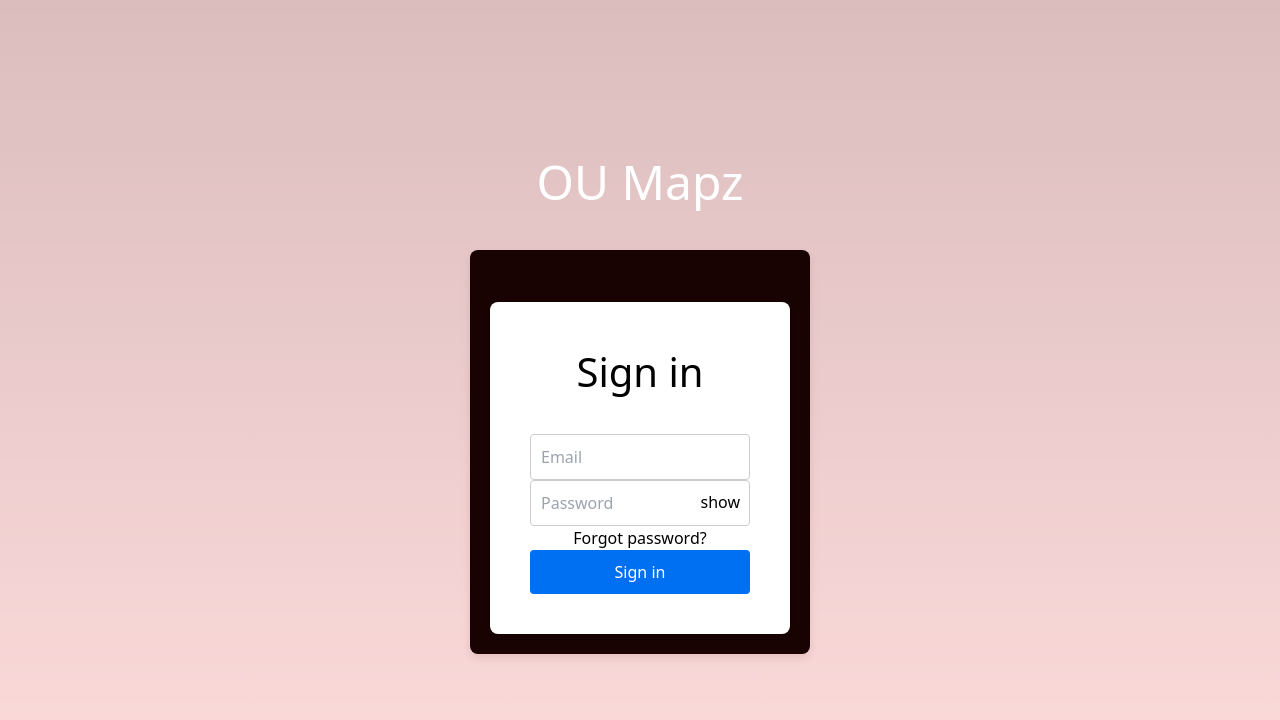
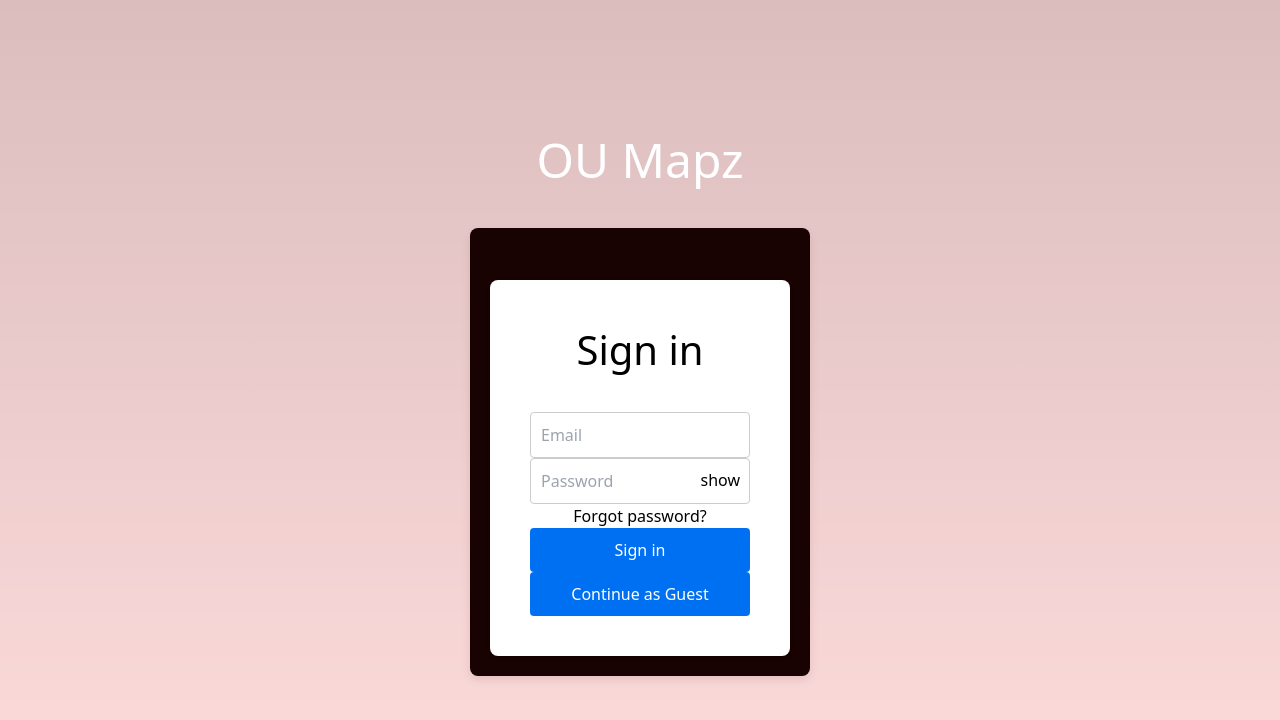
Before and after one commit to tuann72/ou-mapz, a Next.js app: page / in a window 1280 px wide. Shown: the top 720 px of the page. Built offline with nearby package versions, Linux system fonts and the light colour scheme.

Commit message:
Added a working guest button to direct users straight to map without logging in

```diff
--- a/src/pages/index.tsx
+++ b/src/pages/index.tsx
@@ -5,6 +5,7 @@ import { createUserWithEmailAndPassword, signInWithEmailAndPassword } from 'fire
 import {auth, db} from '../../firebase.js';
 import { create } from 'domain';
 import {collection, addDoc, setDoc, doc, getDoc} from 'firebase/firestore';
+import { useRouter } from 'next/router';
 
 /*
 This page was created by Mahnoor Saeed and Vishnu Patel
@@ -14,6 +15,7 @@ were created by Vishnu Patel
 */
 
 const LoginPage = () => {
+  const pageRouter = useRouter()
   // email variable that is changed in input
   let [email, setEmail] = useState('');
   // password varibale to be changed in input
@@ -126,6 +128,7 @@ const loginUser = (e: React.FormEvent<HTMLFormElement>) => {
           </div>
           <a href="#" className={styles.forgotPassword}>Forgot password?</a>
           <button type="submit" className={styles.loginButton}>Sign in</button>
+          <button onClick={() => pageRouter.push('/map')}type="submit" className={styles.loginButton}>Continue as Guest</button>
         </form>
       </div>
     </div>
```
